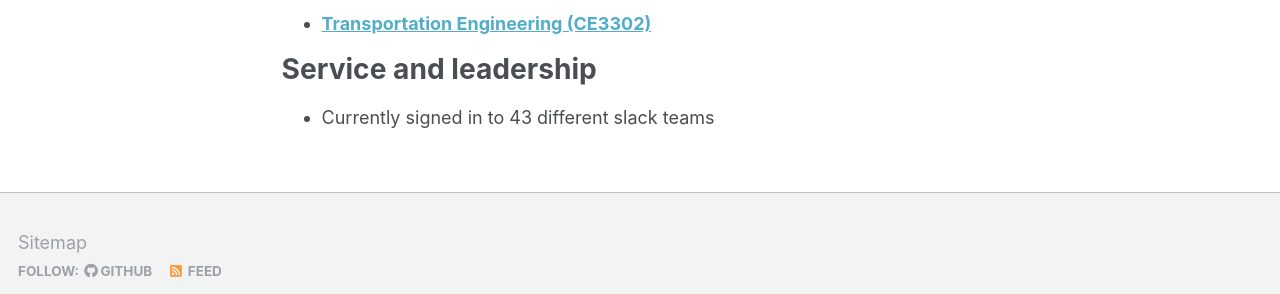
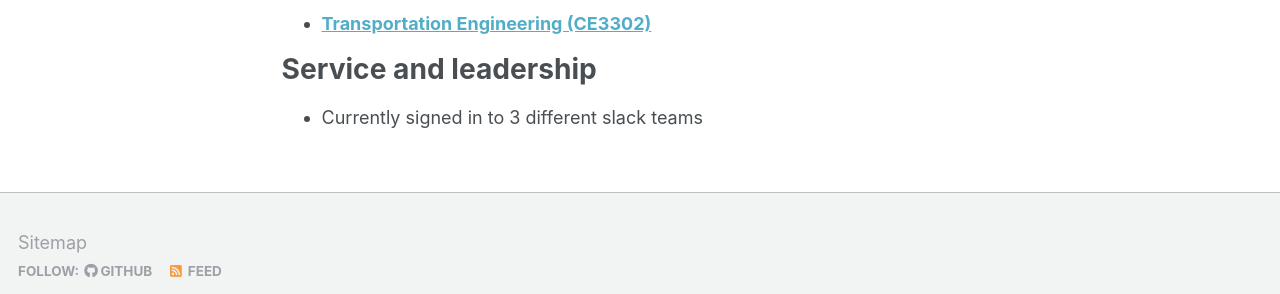
Before and after one commit to mintu07ruet/mintu07ruet.github.io, a Jekyll site: the page built from _pages/cv.md, in a window 1280 px wide and 900 px high, scrolled down 2741 px. Shown: the part 553-847 px from the top of the window. Built offline with Jekyll 4.4.1, drawn with Linux system fonts in a browser that asks for light colours; some web fonts are replaced.

Commit message:
Update cv.md

```diff
--- a/_pages/cv.md
+++ b/_pages/cv.md
@@ -105,4 +105,4 @@ Teaching
 
 Service and leadership
 ======
-* Currently signed in to 43 different slack teams
+* Currently signed in to 3 different slack teams
```
